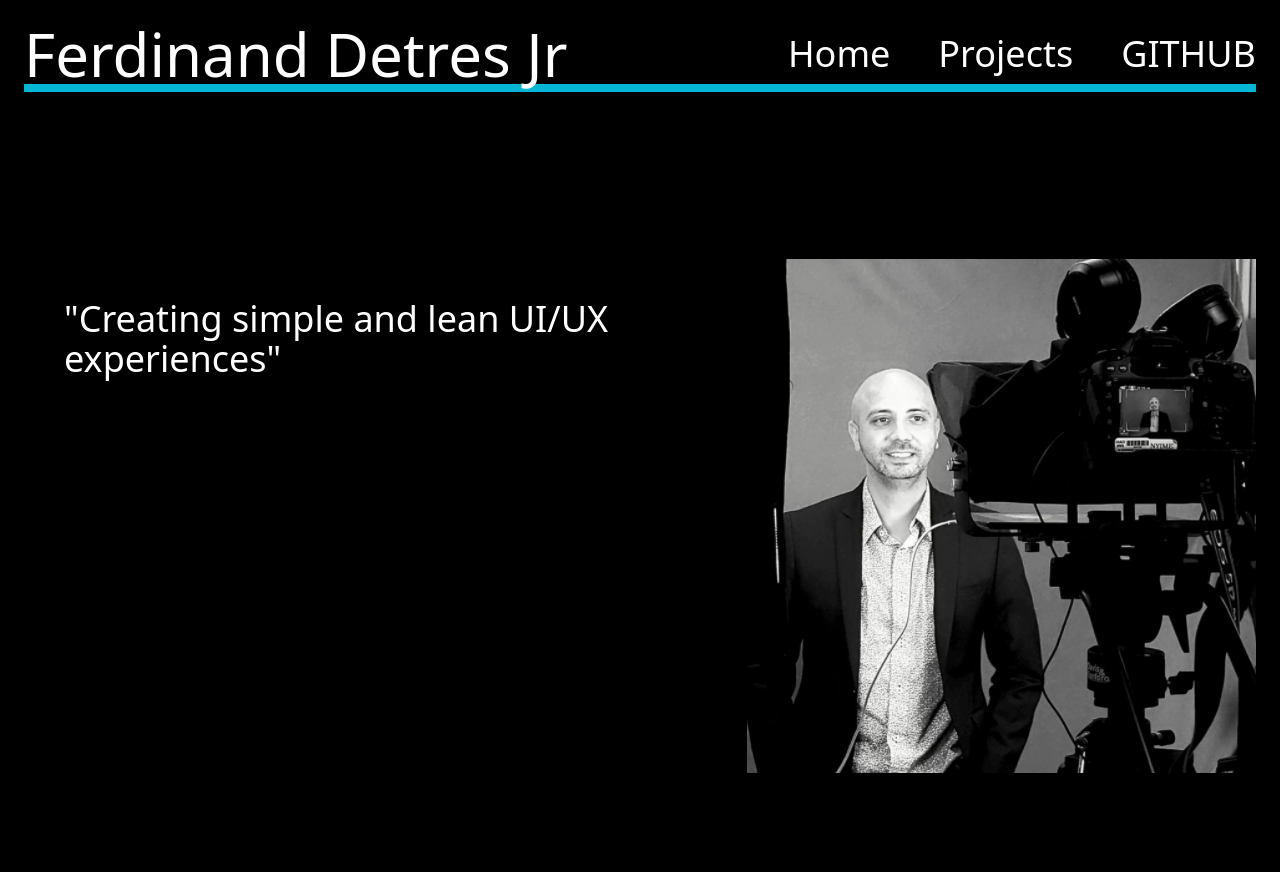
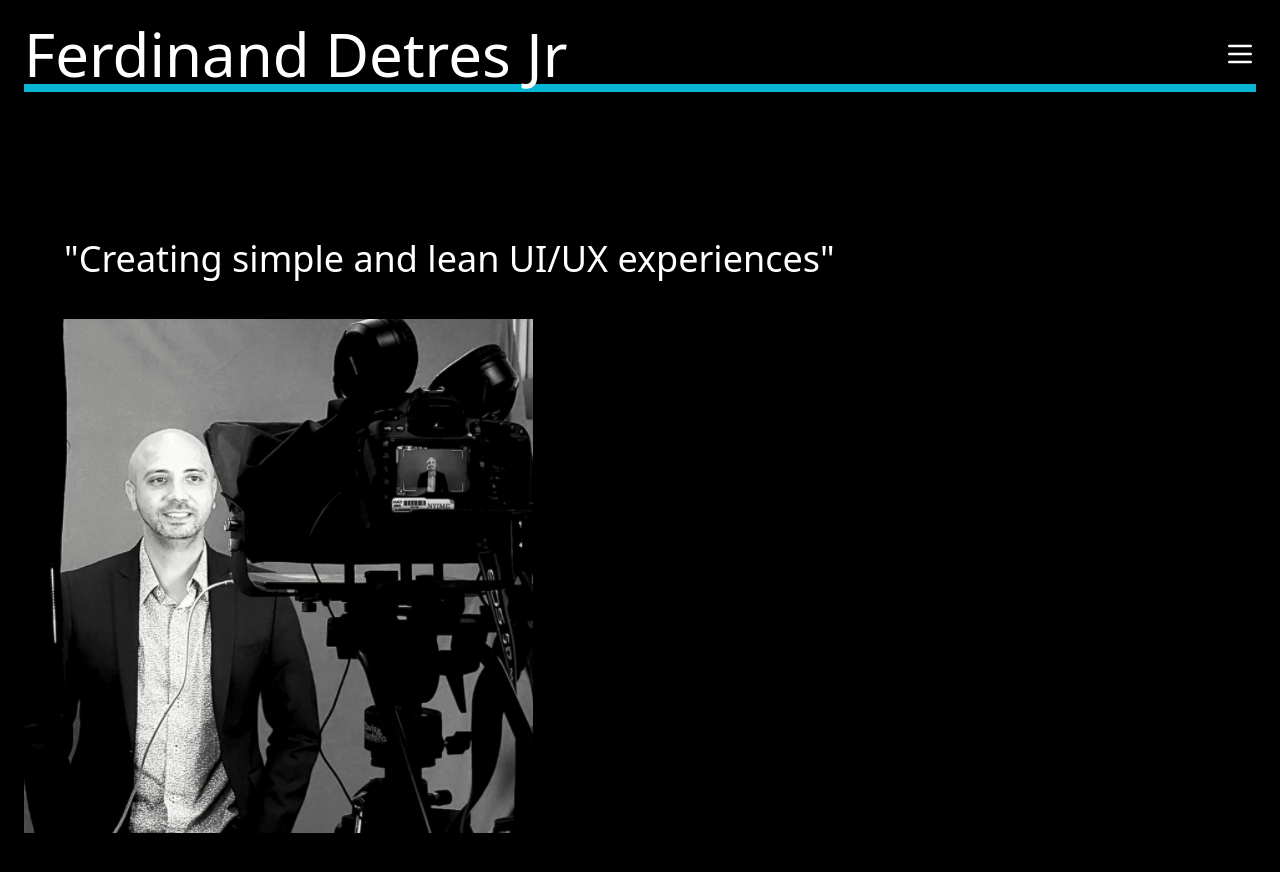
Before and after one commit to Desertcoqui/Desertcoqui.github.io, a website: page src/index.html in a window 1280 px wide. Drawn offline with Linux system fonts and the light colour scheme.

Commit message:
reconfigured classes

```diff
--- a/profile.css
+++ b/profile.css
@@ -1,3 +1,10 @@
 @tailwind base;
 @tailwind components;
 @tailwind utilities;
+
+
+@layer base {
+    html {
+        scroll-behavior: smooth;
+    }
+}
--- a/src/index.html
+++ b/src/index.html
@@ -16,19 +16,37 @@
 
 <body class="text-white bg-black pb-12">
     <header class="p-6">
-        <div class="container lg:flex justify-between items-center mx-auto w-full border-b-8 border-cyan-500">
+        <div class="container flex justify-between items-center mx-auto w-full border-b-8 border-cyan-500">
             <div class="text-6xl">Ferdinand Detres Jr</div>
-            <div class="text-4xl hidden lg:flex space-x-12 items-center pl-15">
-                <a href="#">Home</a>
-                <a href="#projects">Projects</a>
-                <a href="#">GITHUB</a>
-            </div>
+
+            <button>
+                <svg xmlns="http://www.w3.org/2000/svg" class="h-8 w-8 text-white" fill="none" viewBox="0 0 24 24"
+                    stroke="currentColor">
+                    <path stroke-linecap="round" stroke-linejoin="round" stroke-width="2" d="M4 6h16M4 12h16M4 18h16" />
+                </svg>
+            </button>
+            <ul class="fixed left-0 right-0 min-h-screen bg-black-500 space-y-4 p-4 transform translate-x-full">
+                <li>
+                    <a href="#" class="text-white">Home</a>
+                </li>
+                <li>
+                    <a href="#" class="text-white">Projects</a>
+                </li>
+                <li>
+                    <a href="#" class="text-white">GITHUB</a>
+                </li>
+            </ul>
+
+
+
+
+            </nav>
         </div>
     </header>
 
-    <div class= "container lg:flex justify-between items-center mx-auto w-full h-screen p-6">
-        <div class= "lg:flex flex-wrap lg:flex-nowrap">
-            <h1 class="flex text-4xl p-10 justify-center">"Creating simple and lean UI/UX experiences"</h1>
+    <div class="container lg:flex justify-between items-center mx-auto w-full h-screen p-6">
+        <div class="lg:flex lg:flex-wrap">
+            <h1 class="lg:flex text-4xl p-10 justify-center">"Creating simple and lean UI/UX experiences"</h1>
             <img src="../images/papoweb1.png" alt="Papo Detres">
         </div>
 
```
Also changed, not shown: src/outputStyle.css.
